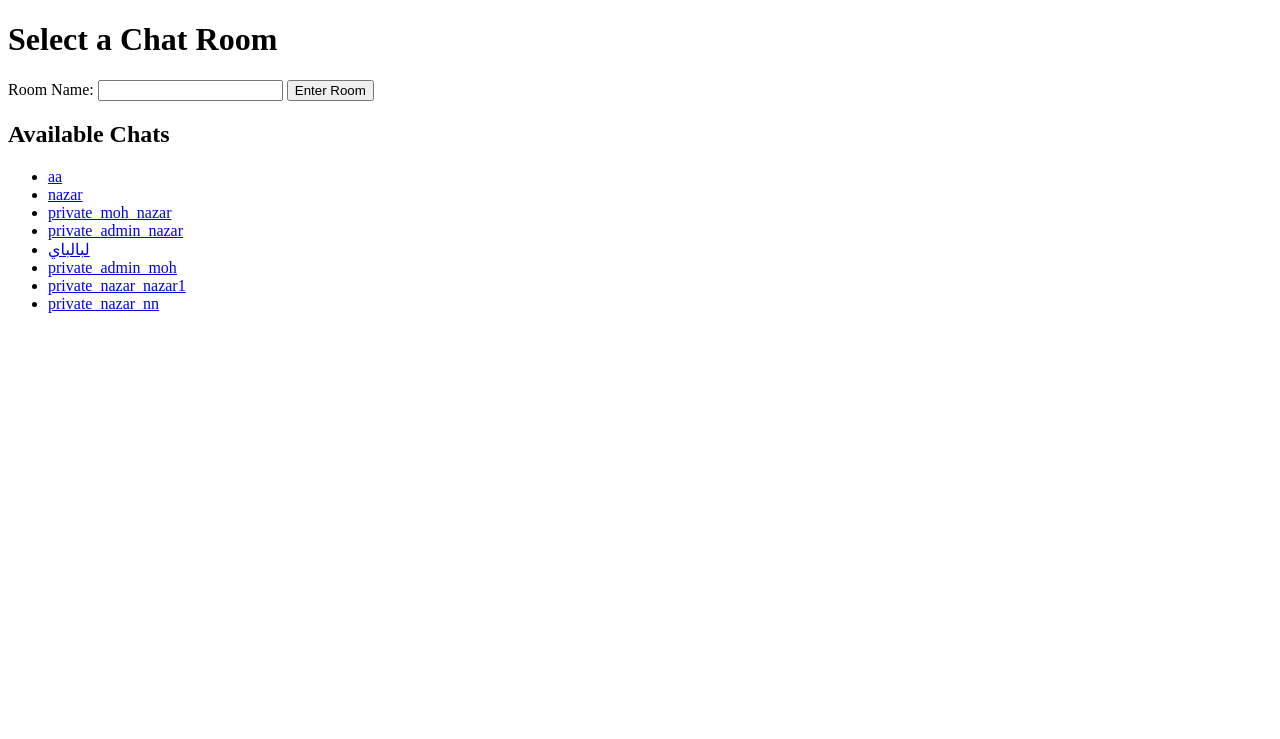
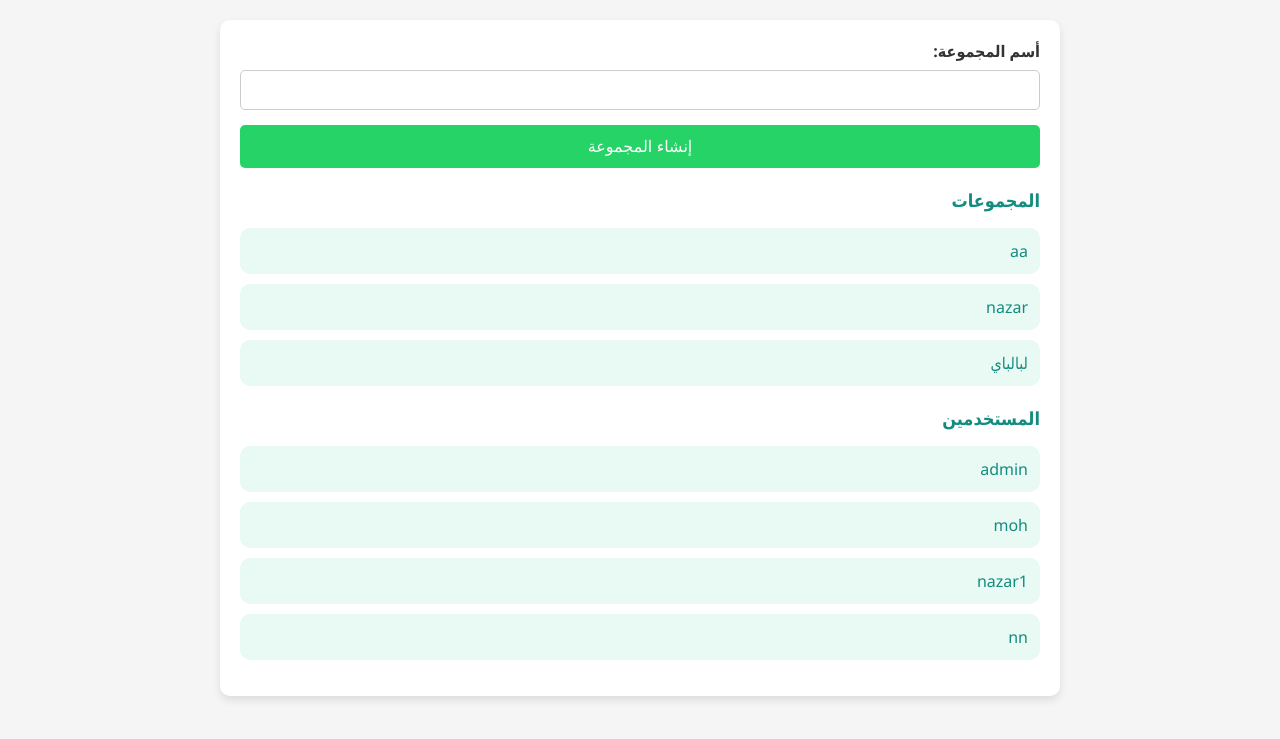
Before and after one commit to NazarM1/my-chat-app, a Django app: page /select-room/ in a window 1280 px wide. Shown: the top 739 px of the page. Run offline with Django 5.2, Linux system fonts and the light colour scheme; a user stored in the database is signed in; data comes from the database, SQL or seed files in the repository; both versions use the stored data as it was after the commit.

Commit message:
design rooms

```diff
--- a/chat/templates/chat/select_room.html
+++ b/chat/templates/chat/select_room.html
@@ -1,31 +1,151 @@
 <!DOCTYPE html>
-<html lang="en">
+<html lang="ar" dir="rtl">
 <head>
     <meta charset="UTF-8">
     <meta name="viewport" content="width=device-width, initial-scale=1.0">
     <title>Select Room</title>
+    <style>
+        body {
+            font-family: 'Segoe UI', Tahoma, Geneva, Verdana, sans-serif;
+            background-color: #f5f5f5;
+            color: #333;
+            margin: 0;
+            padding: 0;
+        }
+
+        header {
+            background-color: #25d366;
+            color: white;
+            padding: 15px;
+            text-align: center;
+        }
+
+        h1 {
+            margin: 0;
+            font-size: 24px;
+        }
+
+        h2 {
+            font-size: 18px;
+            color: #128c7e;
+            margin-top: 20px;
+        }
+
+        .container {
+            max-width: 800px;
+            margin: 20px auto;
+            padding: 20px;
+            background-color: white;
+            box-shadow: 0 4px 8px rgba(0, 0, 0, 0.1);
+            border-radius: 10px;
+        }
+
+        form {
+            margin-bottom: 20px;
+            display: flex;
+            flex-direction: column;
+        }
+
+        label {
+            margin-bottom: 8px;
+            font-weight: bold;
+        }
+
+        input[type="text"] {
+            padding: 10px;
+            border: 1px solid #ccc;
+            border-radius: 5px;
+            font-size: 16px;
+            margin-bottom: 15px;
+        }
+
+        button {
+            background-color: #25d366;
+            color: white;
+            padding: 12px;
+            border: none;
+            border-radius: 5px;
+            cursor: pointer;
+            font-size: 16px;
+        }
+
+        button:hover {
+            background-color: #128c7e;
+        }
+
+        .room-list, .user-list {
+            list-style-type: none;
+            padding: 0;
+        }
+
+        .room-list li, .user-list li {
+            background-color: #e9f9f4;
+            margin-bottom: 10px;
+            padding: 12px;
+            border-radius: 10px;
+            font-size: 16px;
+            cursor: pointer;
+            transition: background-color 0.3s;
+        }
+
+        .room-list li:hover, .user-list li:hover {
+            background-color: #d8f9e6;
+        }
+
+        a {
+            text-decoration: none;
+            color: #128c7e;
+        }
+
+        a:hover {
+            text-decoration: underline;
+        }
+
+        .error {
+            color: red;
+            margin-top: 20px;
+            font-size: 16px;
+        }
+
+    </style>
 </head>
-<body>
+{% comment %} <body>
+    <header>
         <h1>Select a Chat Room</h1>
+    </header> {% endcomment %}
 
+    <div class="container">
         {% if error %}
-        <p style="color: red;">{{ error }}</p>
+            <p class="error">{{ error }}</p>
         {% endif %}
 
         <form method="post">
             {% csrf_token %}
-        <label for="room_name">Room Name:</label>
+            <label for="room_name"> أسم المجموعة:</label>
             <input type="text" id="room_name" name="room_name" required>
-        <button type="submit">Enter Room</button>
+            <button type="submit">إنشاء المجموعة</button>
         </form>
 
-    <h2>Available Chats </h2>
-    <ul>
+        <h2>المجموعات</h2>
+        <ul class="room-list">
             {% for room in rooms %}
+            <a href="{% url 'chat' room.name %}">
                 <li>
-                <a href="{% url 'chat' room.name %}">{{ room.name }}</a>
-            </li>
+                    {{ room.name }}
+                </li></a>
             {% endfor %}
         </ul>
+
+        <h2>المستخدمين</h2>
+        <ul class="user-list">
+            {% for user in users %}
+                {% if user != request.user %}
+                    <li>
+                        <a href="{% url 'private_chat' user.username %}">{{ user.username }}</a>
+                    </li>
+                {% endif %}
+            {% endfor %}
+        </ul>
+    </div>
 </body>
 </html>
--- a/chat/urls.py
+++ b/chat/urls.py
@@ -3,6 +3,7 @@ from . import views
 
 urlpatterns = [
     path('', views.login_view, name='login'),
-    path('select-room/', views.select_room_view, name='select_room'),
-    path('chat/<str:room_name>/', views.room_view, name='chat')
+    path('select-room/', views.select_room, name='select_room'),
+    path('chat/<str:room_name>/', views.room_view, name='chat'),
+    path("private/<str:username>/", views.private_chat, name="private_chat"),
 ]
--- a/chat/views.py
+++ b/chat/views.py
@@ -1,9 +1,3 @@
-# def index(request):
-#     return render(request, "chat/index.html")
-# def room(request, room_name):
-#     return render(request, "chat/room.html", {"room_name": room_name})
-
-
 from django.shortcuts import render, redirect
 from django.contrib.auth import authenticate, login
 from django.contrib.auth.decorators import login_required
@@ -21,19 +15,55 @@ def login_view(request):
             return render(request, 'login.html', {'error': 'Invalid credentials'})
     return render(request, 'login.html')
 
-@login_required
-def select_room_view(request):
-    rooms = Room.objects.all()
-    if request.method == 'POST':
-        room_name = request.POST['room_name']
-        return redirect('chat', room_name=room_name)
-    return render(request, 'chat/select_room.html', {'rooms': rooms})
+# @login_required
+# def select_room_view(request):
+#     rooms = Room.objects.all()
+#     if request.method == 'POST':
+#         room_name = request.POST['room_name']
+#         return redirect('chat', room_name=room_name)
+#     return render(request, 'chat/select_room.html', {'rooms': rooms})
+
 
 @login_required
 def room_view(request, room_name):
     room, created = Room.objects.get_or_create(name=room_name)
     messages = Message.objects.filter(room=room).order_by('timestamp')
+    # تعديل تنسيق الوقت إلى AM/PM
+    for message in messages:
+        message.formatted_time = message.timestamp.strftime('%I:%M %p')
     return render(request, 'chat/room.html', {
         'room_name': room_name,
         'messages': messages
     })
+
+
+@login_required
+def select_room(request):
+    # إذا تم إرسال اسم الغرفة، تحقق إذا كانت موجودة أو قم بإنشائها
+    if request.method == "POST":
+        room_name = request.POST.get("room_name")
+        if room_name:
+            room, created = Room.objects.get_or_create(name=room_name)
+            return redirect("chat", room_name=room.name)
+
+    # اجلب جميع الغرف والمستخدمين
+    rooms = Room.objects.exclude(name__startswith="private")
+    users = CustomUser.objects.all()  # أو User.objects.all() إذا كنت تستخدم نموذج المستخدم الافتراضي
+
+    return render(request, "chat/select_room.html", {"rooms": rooms, "users": users})
+
+
+@login_required
+def private_chat(request, username):
+    # تحقق من وجود المستخدم
+    other_user = CustomUser.objects.filter(username=username).first()
+    if not other_user:
+        return render(request, "error.html", {"error": "User not found."})
+
+    # إنشاء اسم غرفة فريد للمحادثة بين المستخدمين
+    room_name = f"private_{min(request.user.username, other_user.username)}_{max(request.user.username, other_user.username)}"
+
+    # قم بإنشاء الغرفة إذا لم تكن موجودة
+    room, created = Room.objects.get_or_create(name=room_name)
+
+    return redirect("chat", room_name=room.name)
--- a/mysite/settings.py
+++ b/mysite/settings.py
@@ -112,6 +112,8 @@ AUTH_PASSWORD_VALIDATORS = [
 ]
 
 
+
+
 # Internationalization
 # https://docs.djangoproject.com/en/5.1/topics/i18n/
 
@@ -129,6 +131,9 @@ USE_TZ = True
 
 STATIC_URL = 'static/'
 
+MEDIA_URL = '/media/'
+MEDIA_ROOT = BASE_DIR / 'media'
+
 # Default primary key field type
 # https://docs.djangoproject.com/en/5.1/ref/settings/#default-auto-field
 
--- a/mysite/urls.py
+++ b/mysite/urls.py
@@ -16,8 +16,11 @@ Including another URLconf
 """
 from django.contrib import admin
 from django.urls import path,include
+from django.conf.urls.static import static
+from django.conf import settings
 
 urlpatterns = [
     path('admin/', admin.site.urls),
     path("", include("chat.urls")),
 ]
+urlpatterns+= static(settings.MEDIA_URL, document_root=settings.MEDIA_ROOT)
```
Also changed, not shown: chat/templates/chat/room.html (+8 -3 lines), chat/templatetags/custom_filters.py (added, +11 -0 lines), chat/templates/chat/messages.png (added), chat/templatetags/__init__.py (added), db.sqlite3. Lines whose indentation alone changed are shown as unchanged.
